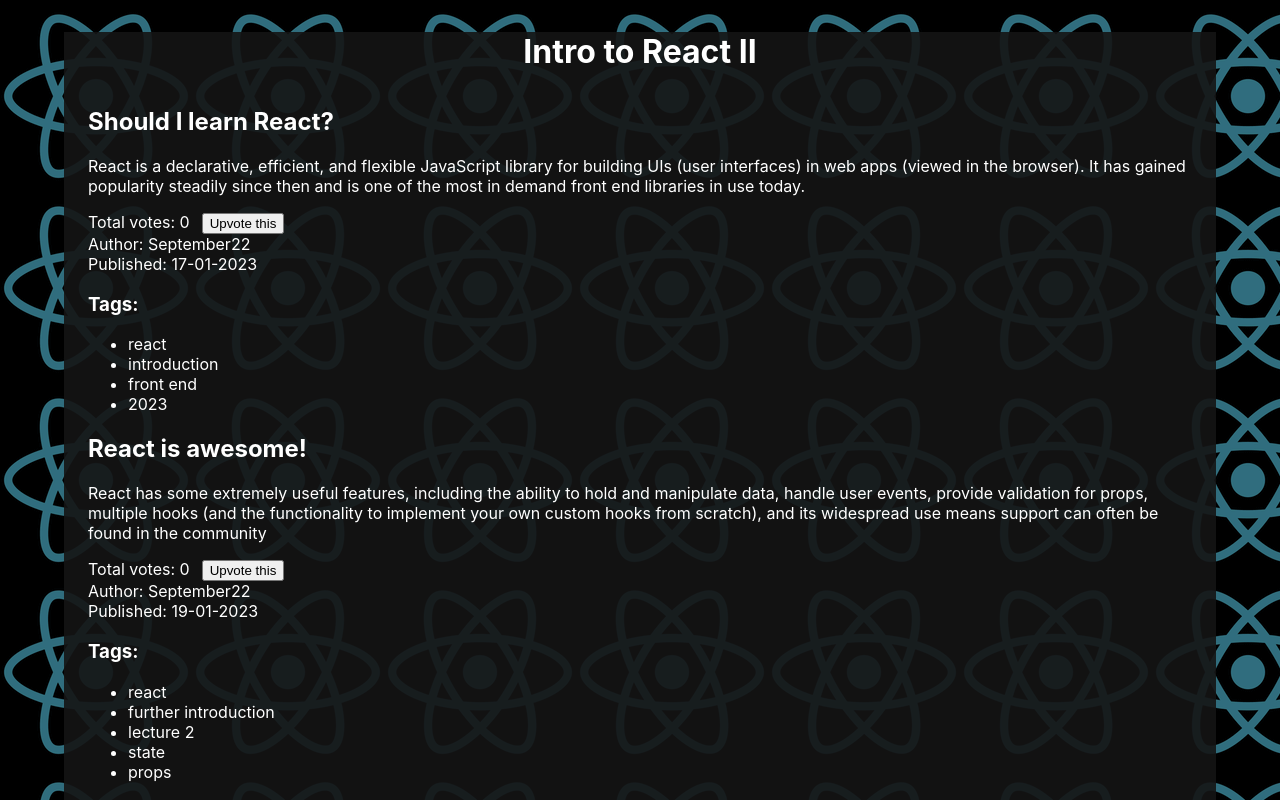
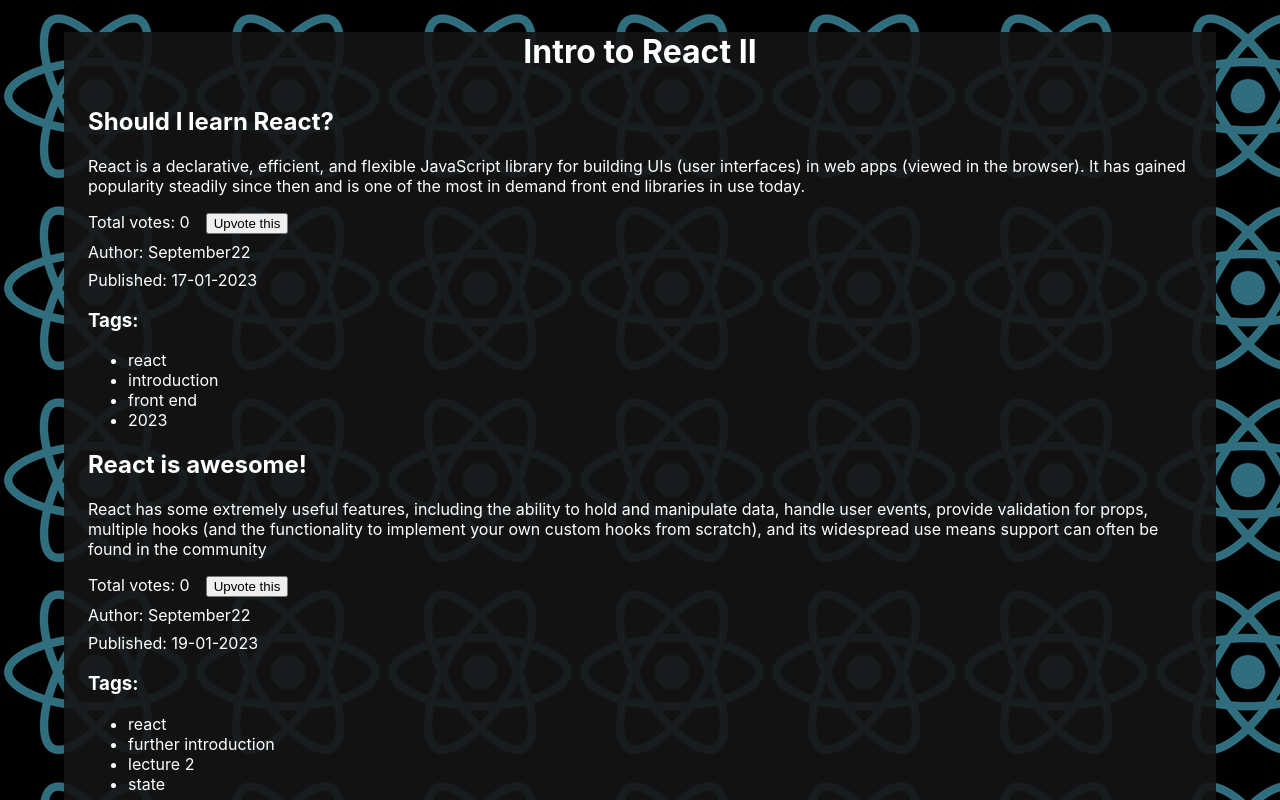
Before and after one commit to StuartCowley/fe-react-demo, a React (Create React App) app: page / in a window 1280 px wide. Shown: the top 800 px of the page. Built offline with nearby package versions, Linux system fonts and the light colour scheme.

Commit message:
Update formatting of Post

```diff
--- a/src/components/Post.js
+++ b/src/components/Post.js
@@ -1,5 +1,7 @@
 import React, { useState } from "react";
 import PropTypes from "prop-types";
+
+import "../styles/post.css"
 
 const Post = ({ postData, handleUpvote }) => {
   const { title, body, tags, author, date, isPublished } = postData;
@@ -12,18 +14,18 @@
 
   return (
     <div className="post">
-      <div className="post-body">
+      <div className="post__heading">
         <h2>{title}</h2>
         {isPublished ? <p>{body}</p> : <p>Coming soon!</p>}
       </div>
-      <div className="post-counter">
-        <span style={{marginRight: '12px'}}>Total votes: {count}</span>
+      <div className="post__counter">
+        <span>Total votes: {count}</span>
         <button onClick={handleClick} value={title} type="button">Upvote this</button>
       </div>
-      <div className="post-author">Author: {author}</div>
-      <div className="post-date">Published: {date}</div>
+      <div className="post__author">Author: {author}</div>
+      <div>Published: {date}</div>
       <h3>Tags:</h3>
-      <ul className="post-tags">
+      <ul>
         {tags.map((tag) => (
           <li key={tag}>{tag}</li>
         ))}
```
